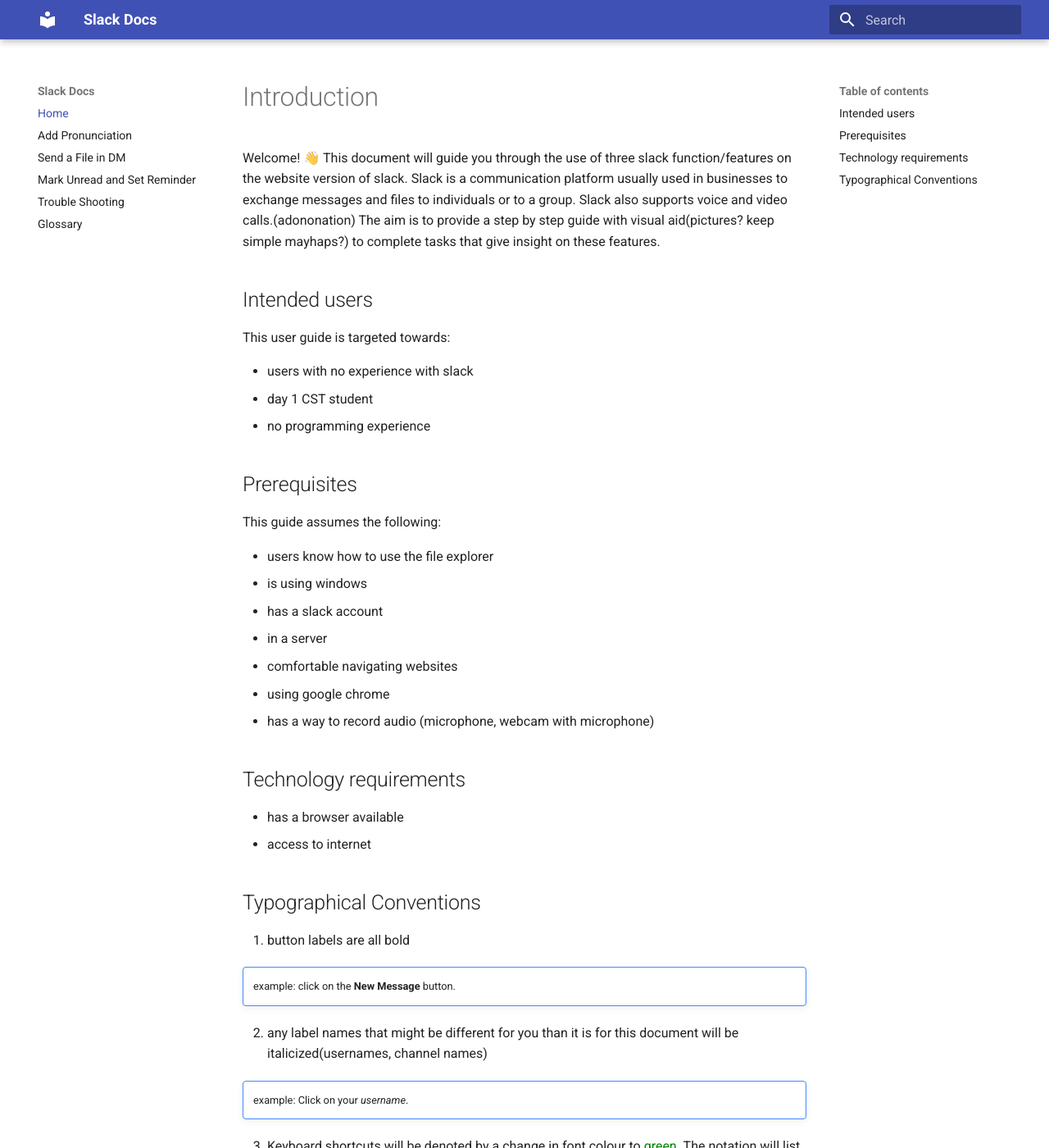
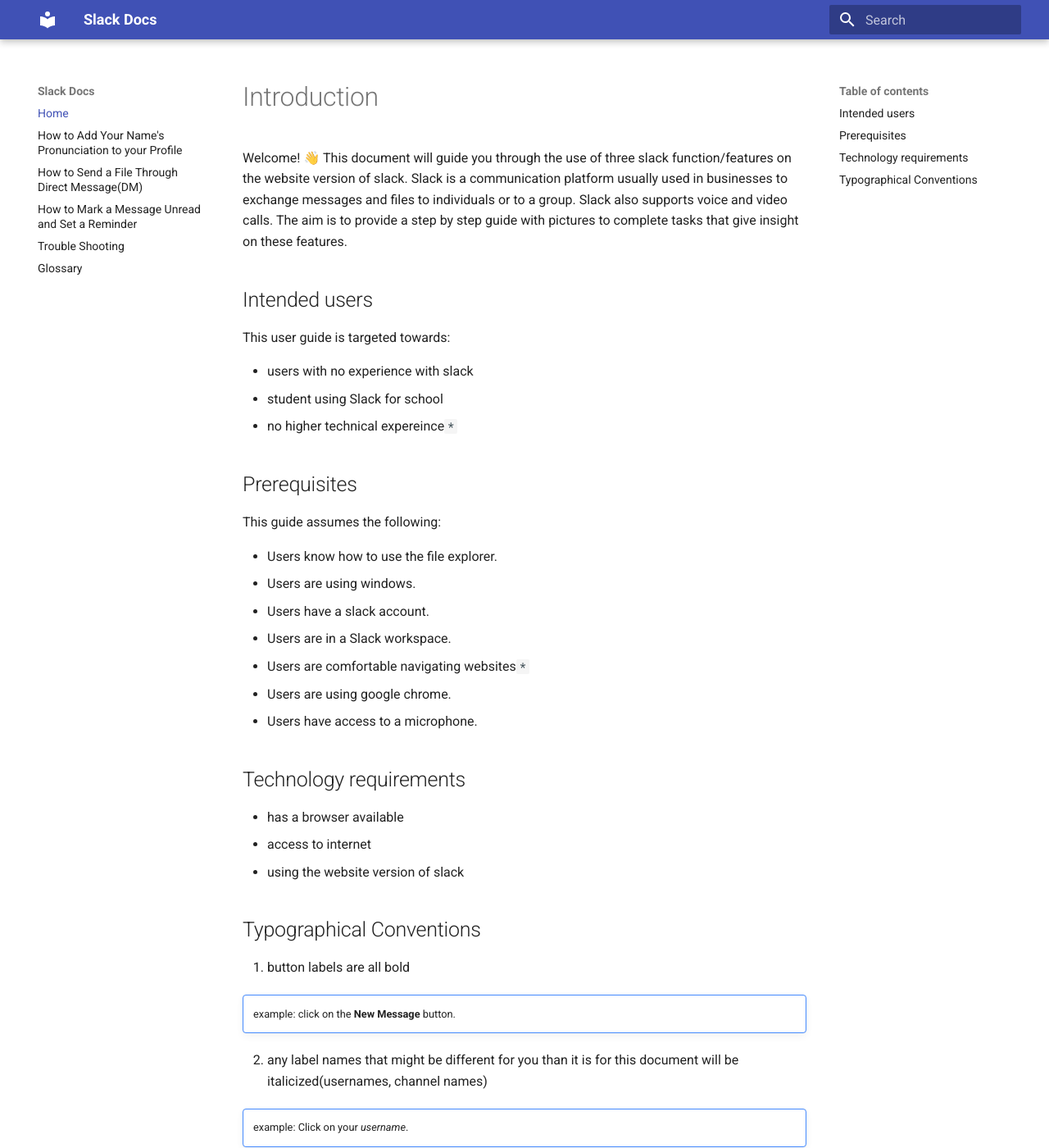
Before and after one commit to matthewy0987/COMM2216_SlackDocs, an MkDocs documentation site: the page built from docs/index.md, in a window 1280 px wide and 1400 px high. Shown: the whole window at 82% size. Built offline with MkDocs 1.6.1 and Material for MkDocs 9.7.7, drawn with Linux system fonts in a browser that asks for light colours.

Commit message:
Change leftside nav bar

```diff
--- a/docs/index.md
+++ b/docs/index.md
@@ -1,27 +1,28 @@
 # Introduction
-Welcome! 👋 This document will guide you through the use of  three slack function/features on the website version of slack. Slack is a communication platform usually used in businesses to exchange messages and files to individuals or to a group. Slack also supports voice and video calls.(adononation) The aim is to provide a step by step guide with visual aid(pictures? keep simple mayhaps?)  to complete tasks that give insight on these features.
+Welcome! 👋 This document will guide you through the use of three slack function/features on the website version of slack. Slack is a communication platform usually used in businesses to exchange messages and files to individuals or to a group. Slack also supports voice and video calls. The aim is to provide a step by step guide with pictures to complete tasks that give insight on these features.
 
 ## Intended users
 This user guide is targeted towards:
 
 * users with no experience with slack
-* day 1 CST student
-* no programming experience
+* student using Slack for school
+* no higher technical expereince`*`
 
 ## Prerequisites
 This guide assumes the following:
 
-* users know how to use the file explorer
-* is using windows
-* has a slack account
-* in a server
-* comfortable navigating websites
-* using google chrome
-* has a way to record audio (microphone, webcam with microphone)
+* Users know how to use the file explorer.
+* Users are using windows.
+* Users have a slack account.
+* Users are in a Slack workspace.
+* Users are comfortable navigating websites`*`
+* Users are using google chrome.
+* Users have access to a microphone.
 
 ## Technology requirements
 * has a browser available
 * access to internet
+* using the website version of slack
 
 ## Typographical Conventions
 
--- a/mkdocs.yml
+++ b/mkdocs.yml
@@ -2,9 +2,9 @@
 site_name: Slack Docs
 nav:
   - Home: "index.md"
-  - Add Pronunciation: "EditProfile.md"
-  - Send a File in DM: "SendAFileDM.md"
-  - Mark Unread and Set Reminder: "MarkUnread.md"
+  - How to Add Your Name's Pronunciation to your Profile: "EditProfile.md"
+  - How to Send a File Through Direct Message(DM): "SendAFileDM.md"
+  - How to Mark a Message Unread and Set a Reminder: "MarkUnread.md"
   - Trouble Shooting: "trouble.md"
   - Glossary: "glossary.md"
 theme:
```
